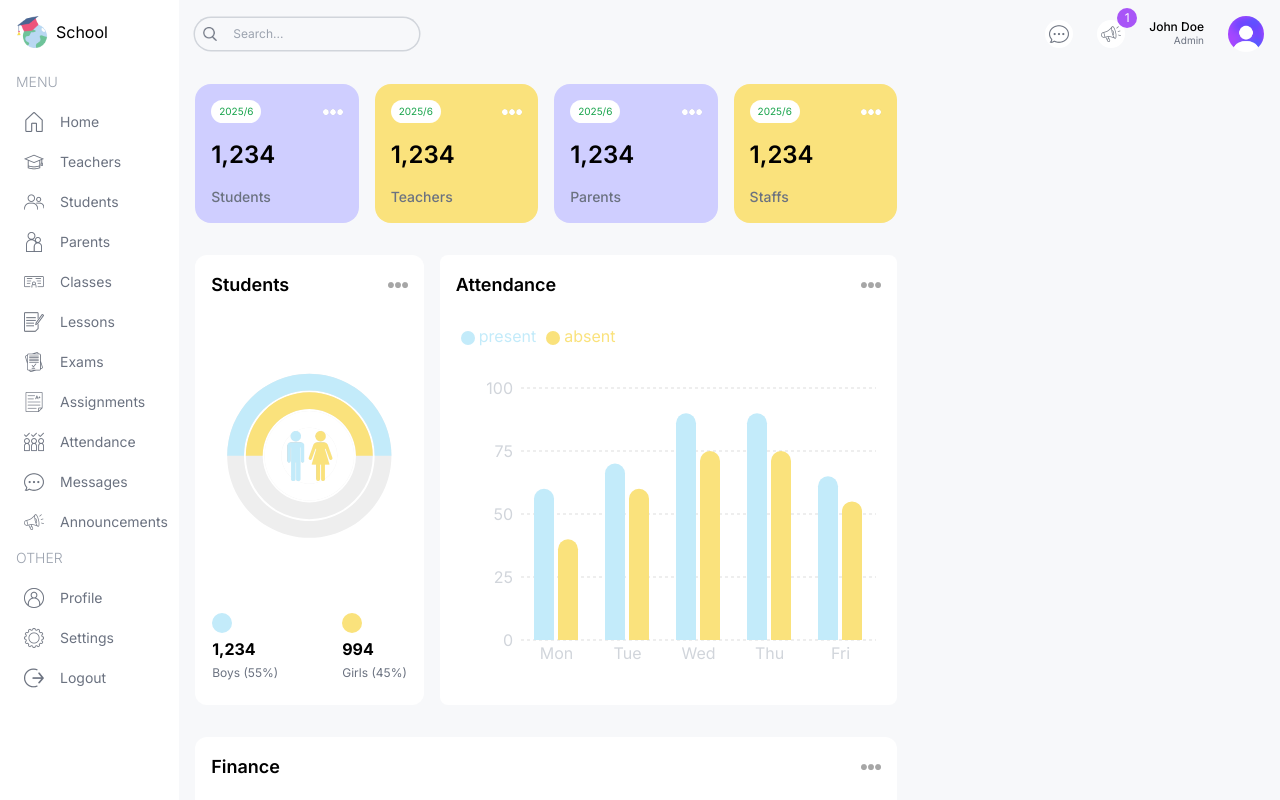
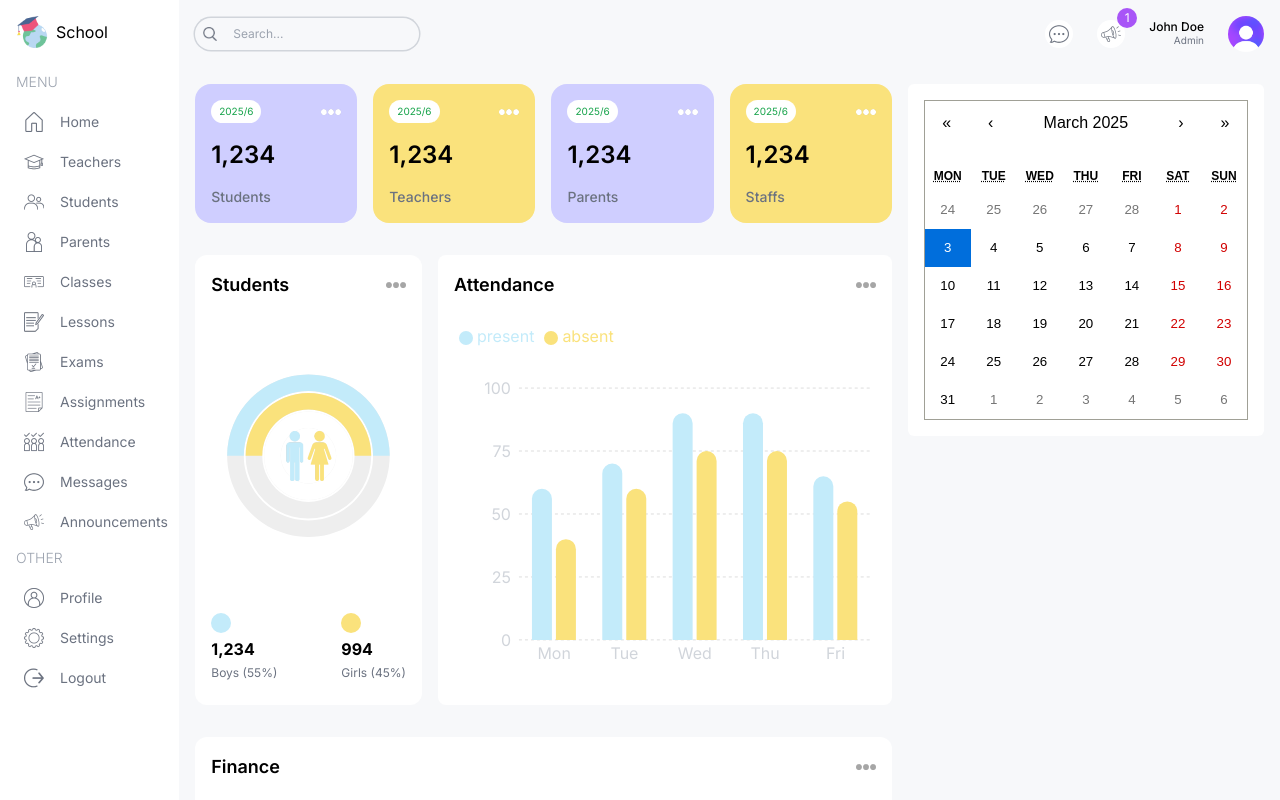
Before and after one commit to AzizToulgui/School-Dashboard-UI, a Next.js app: page /admin in a window 1280 px wide. Built offline with nearby package versions, Linux system fonts and the light colour scheme.

Commit message:
add react calender

```diff
--- a/package.json
+++ b/package.json
@@ -1,5 +1,5 @@
 {
-  "name": "lama-dev-next-dashboard",
+  "name": "next-dashboard",
   "version": "0.1.0",
   "private": true,
   "scripts": {
@@ -11,6 +11,7 @@
   "dependencies": {
     "next": "14.2.5",
     "react": "^18",
+    "react-calendar": "^5.1.0",
     "react-dom": "^18",
     "recharts": "^2.15.1"
   },
--- a/src/app/(dashboard)/admin/page.tsx
+++ b/src/app/(dashboard)/admin/page.tsx
@@ -2,6 +2,7 @@ import AttendanceChart from "@/components/AttendanceChart";
 import CountChart from "@/components/CountChart";
 import FinanceChart from "@/components/FinanceChart";
 import UserCard from "@/components/UserCard";
+import EventCalendar from "@/components/EventCalendar";
 
 const AdminPage = () => {
     return (
@@ -33,8 +34,8 @@ const AdminPage = () => {
             </div>
             {/* RIGHT */}
             <div className="w-full lg:w-1/3 flex flex-col gap-8">
-               {/* <EventCalendar />
-                <Announcements/>*/}
+                <EventCalendar />
+                {/*<Announcements/>*/}
             </div>
         </div>
     );
--- /dev/null
+++ b/src/components/EventCalendar.tsx
@@ -0,0 +1,18 @@
+"use client";
+
+
+import {useState} from "react";
+import Calendar from "react-calendar";
+import 'react-calendar/dist/Calendar.css'
+type ValuePiece = Date | null;
+type Value = ValuePiece | [ValuePiece, ValuePiece];
+
+const EventCalendar = () => {
+    const [value, onChange] = useState<Value>(new Date());
+    return (
+        <div className="bg-white p-4 rounded-md ">
+            <Calendar onChange={onChange} value={value}/>
+        </div>
+    )
+}
+export default EventCalendar
```
Also changed, not shown: 1 other file (tests, documents, lock files or other folders).
